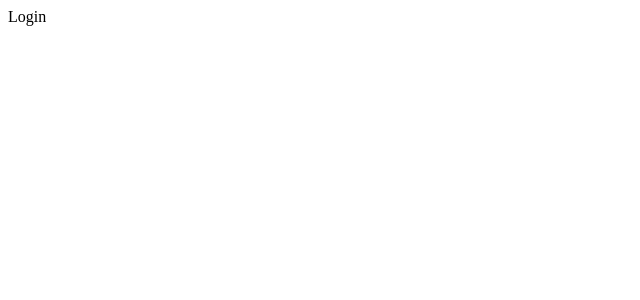
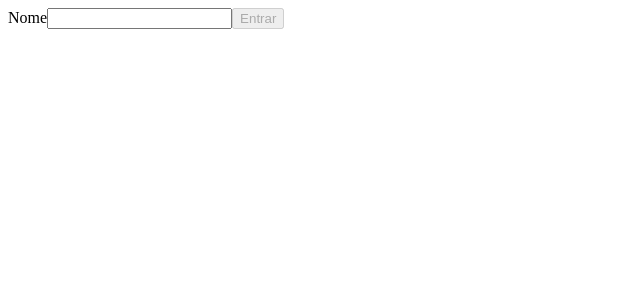
Before and after one commit to cafe51/Type-Tunes, a React (Create React App) app in the folder type-tunes/: page / in a window 1280 px wide. Shown: the top 300 px of the page, without its empty margins (0-640 px from the left). Built offline with nearby package versions, Linux system fonts and the light colour scheme.

Commit message:
teste, pag de login e tipagens corrigidas

```diff
--- a/type-tunes/src/interfaces/index.ts
+++ b/type-tunes/src/interfaces/index.ts
@@ -11,9 +11,9 @@ export interface Iartist {
 
 export interface IdefaultUser {
   name: string,
-  email: string,
-  description: string,
-  image: string,
+  email?: string,
+  description?: string,
+  image?: string,
 }
 
 export interface Isong  {
--- a/type-tunes/src/pages/Login.tsx
+++ b/type-tunes/src/pages/Login.tsx
@@ -1,11 +1,72 @@
 import React from 'react';
+import { Navigate } from 'react-router-dom';
+// import Loading from './Loading';
+import { createUser } from '../services/userAPI';
+
+type insertNameEventType = {
+  target: {
+    name: string;
+    type: string;
+    checked: boolean;
+    value: string
+  }
+}
 
 class Login extends React.Component {
+  state = {
+    name: '',
+    disabled: true,
+    loading: false,
+    redirect: false,
+  };
+
+  handleChange = ({ target }: insertNameEventType ) => {
+    const { name, type, checked } = target;
+    const value = type === 'checkbox' ? checked : target.value;
+
+    this.setState({
+      [name]: value,
+      disabled: !(target.value.length >= 3)
+    });
+  };
+
+  handleClick = () => {
+    const name = { name: this.state.name };
+    this.setState({ loading: true },
+      async () => {
+        await createUser(name);
+        this.setState({ loading: false, redirect: true });
+      });
+  };
 
   render() {
+    const { disabled, loading, redirect, name } = this.state;
     return (
       <div data-testid="page-login">
-        Login
+        <form>
+          <label htmlFor="nome">
+            Nome
+            <input
+              data-testid="login-name-input"
+              value={ name }
+              name="name"
+              type="text"
+              id="name"
+              onChange={ this.handleChange }
+            />
+            <button
+              data-testid="login-submit-button"
+              type="button"
+              disabled={ disabled }
+              onClick={ this.handleClick }
+            >
+              Entrar
+            </button>
+            {loading === true ? <div>Carregando...</div> : ''}
+            {redirect === true ? <Navigate to="/search" /> : ''}
+          </label>
+
+        </form>
       </div>
     );
   }
--- a/type-tunes/src/services/userAPI.ts
+++ b/type-tunes/src/services/userAPI.ts
@@ -1,6 +1,6 @@
 import { IdefaultUser } from '../interfaces';
 const USER_KEY = 'user';
-const TIMEOUT = 1500;
+const TIMEOUT = 0;
 const SUCCESS_STATUS = 'OK';
 
 const readUser = () => JSON.parse(localStorage.getItem(USER_KEY) as string);
```
Also changed, not shown: 2 other files (tests, documents, lock files or other folders).
